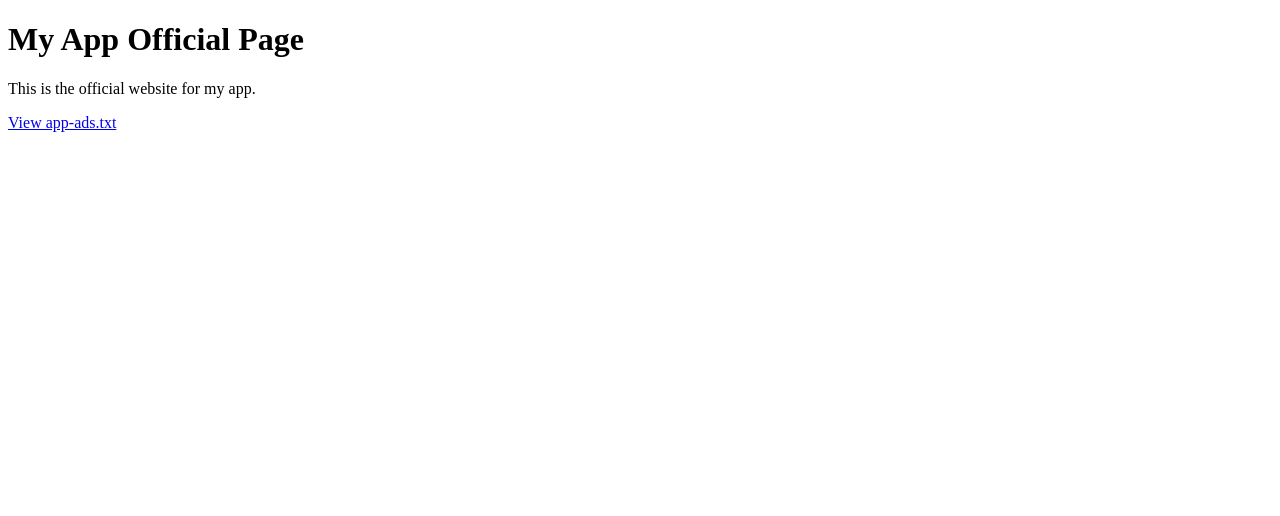
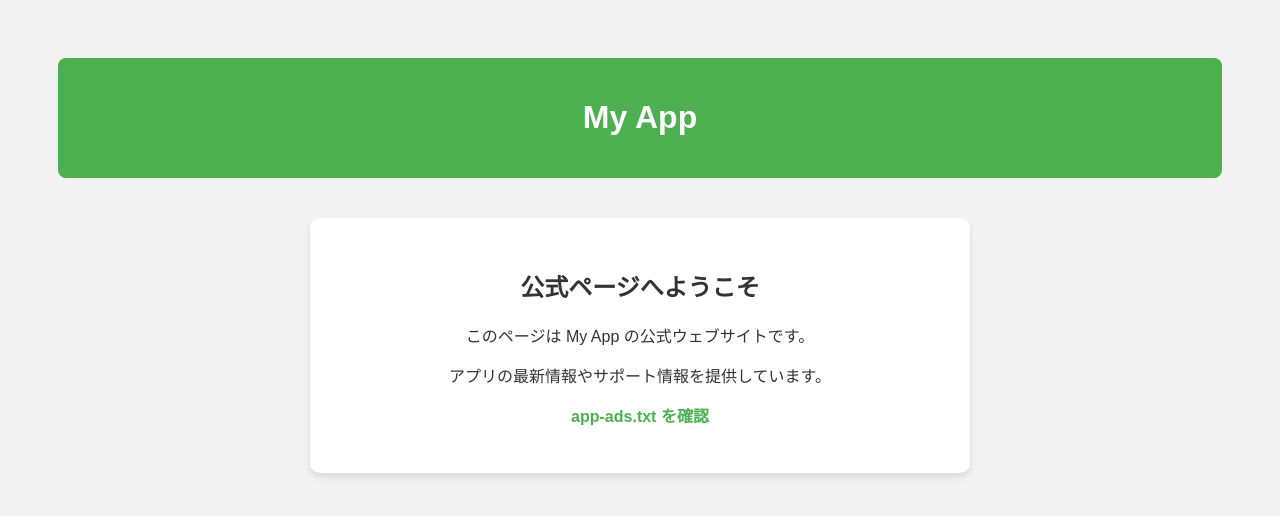
Before and after one commit to nernstSiron/nernstSiron.github.io, a plain HTML site: page index.html in a window 1280 px wide. Drawn offline with Linux system fonts and the light colour scheme.

Commit message:
Update index.html

```diff
--- a/index.html
+++ b/index.html
@@ -1,12 +1,50 @@
 <!DOCTYPE html>
-<html lang="en">
+<html lang="ja">
 <head>
   <meta charset="UTF-8">
-  <title>My App</title>
+  <title>My App Official Page</title>
+  <style>
+    body {
+      font-family: Arial, sans-serif;
+      background: #f2f2f2;
+      color: #333;
+      text-align: center;
+      padding: 50px;
+    }
+    header {
+      background-color: #4CAF50;
+      color: white;
+      padding: 20px 0;
+      margin-bottom: 40px;
+      border-radius: 8px;
+    }
+    a {
+      color: #4CAF50;
+      text-decoration: none;
+      font-weight: bold;
+    }
+    a:hover {
+      text-decoration: underline;
+    }
+    section {
+      background: white;
+      padding: 30px;
+      border-radius: 10px;
+      box-shadow: 0 4px 6px rgba(0,0,0,0.1);
+      max-width: 600px;
+      margin: 0 auto;
+    }
+  </style>
 </head>
 <body>
-  <h1>My App Official Page</h1>
-  <p>This is the official website for my app.</p>
-  <p><a href="/app-ads.txt">View app-ads.txt</a></p>
+  <header>
+    <h1>My App</h1>
+  </header>
+  <section>
+    <h2>公式ページへようこそ</h2>
+    <p>このページは My App の公式ウェブサイトです。</p>
+    <p>アプリの最新情報やサポート情報を提供しています。</p>
+    <p><a href="/app-ads.txt" target="_blank">app-ads.txt を確認</a></p>
+  </section>
 </body>
 </html>
```
